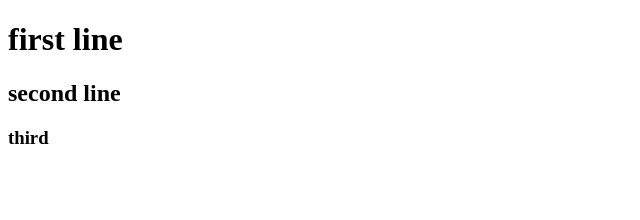
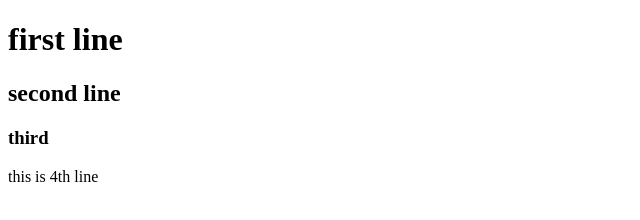
Before and after one commit to kalyani512/test1, a plain HTML site: page index.html in a window 1280 px wide. Shown: the whole page, without its empty margins (0-640 px from the left). Drawn offline with Linux system fonts and the light colour scheme.

Commit message:
Update index.html
third commit

```diff
--- a/index.html
+++ b/index.html
@@ -4,5 +4,6 @@
         <h1>first line</h1>
         <h2>second line</h2>
         <h3>third</h3>
+        <p>this is 4th line</p>
     </body>
 </html>
```
